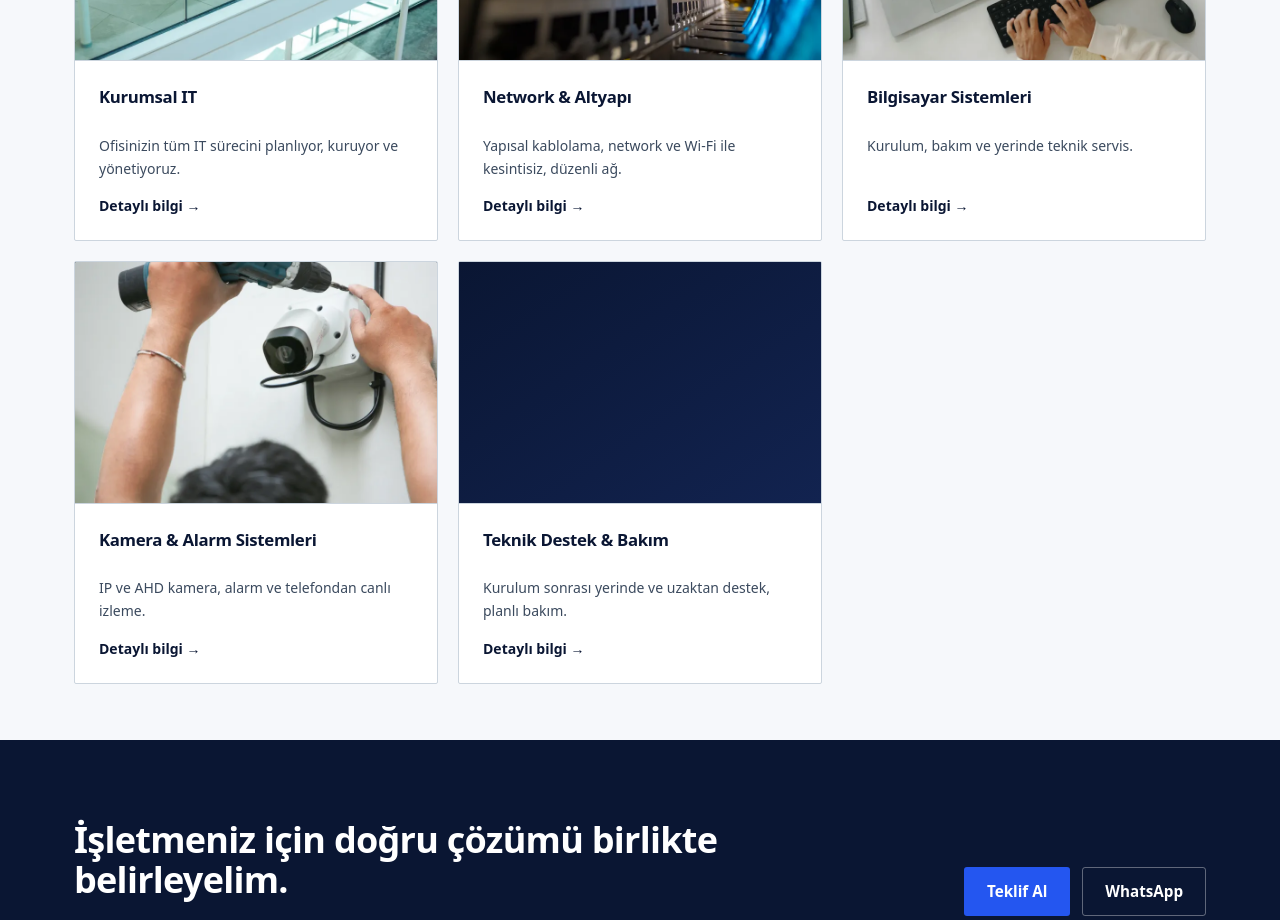
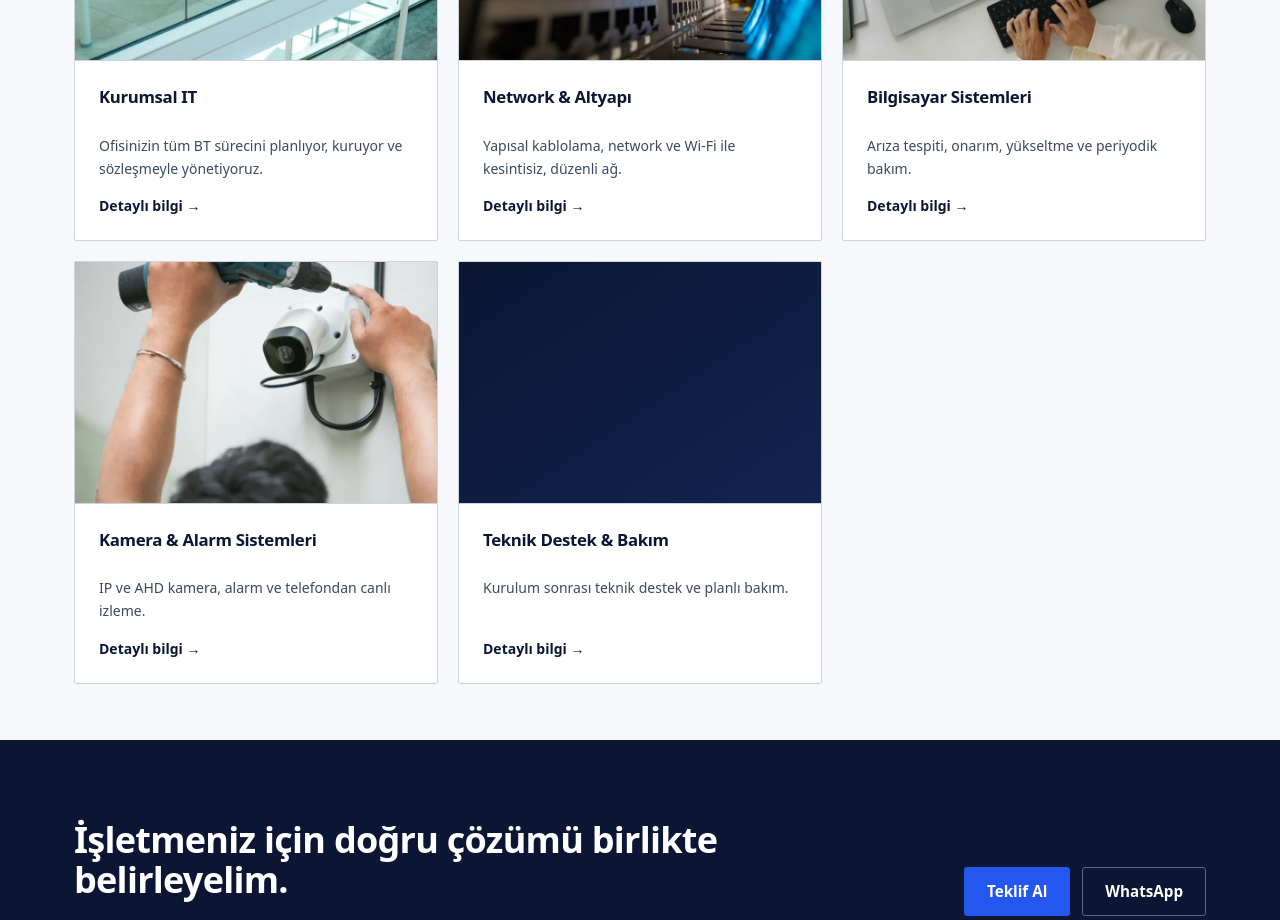
Before and after one commit to onatyasinozturk/nevatro, a Next.js app: page /hizmetler in a window 1280 px wide. Shown: the part 1940-2860 px from the top of the page. Built offline with nearby package versions, Linux system fonts and the light colour scheme.

Commit message:
Add files via upload

```diff
--- a/src/data/services.ts
+++ b/src/data/services.ts
@@ -33,7 +33,7 @@ export const branches: Record<Branch, { slug: string; name: string; title: strin
     name: "IT",
     title: "IT Çözümleri",
     claim: "Altyapınızı güvenli ve kesintisiz tutun.",
-    desc: "Kurumsal IT, network, bilgisayar sistemleri, kamera & alarm ve yerinde teknik destek.",
+    desc: "Kurumsal IT, network, bilgisayar sistemleri, kamera & alarm ve teknik destek.",
   },
 };
 
@@ -99,13 +99,60 @@ export const services: Service[] = [
   },
   {
     slug: "kurumsal-it", branch: "it", title: "Kurumsal IT",
-    short: "Ofisinizin tüm IT sürecini planlıyor, kuruyor ve yönetiyoruz.",
-    intro: "Bilgisayar, sunucu, yedekleme, e-posta ve kullanıcı yönetimi — işletmenizin IT tarafını tek muhatapla yürütüyoruz.",
-    bullets: ["IT envanteri ve ihtiyaç analizi", "Kullanıcı, e-posta ve lisans yönetimi", "Yedekleme ve veri güvenliği", "Sunucu / NAS kurulumu", "Aylık bakım ve raporlama"],
-    outcomes: ["Arızada işin durmaması", "Verinin güvende ve yedekli olması", "Sabit aylık bütçe, sürprizsiz IT"],
+    h1: "İşletmeler İçin Kurumsal BT Yönetimi ve Bakım Sözleşmesi",
+    metaTitle: "Kurumsal BT Desteği ve Ofis Bakım Sözleşmesi | İşletmelere Özel",
+    metaDescription: "Ofisler, klinikler, fabrikalar ve şirketler için kurumsal BT yönetimi. Sözleşmeli aylık bakım, envanter yönetimi, yedekleme ve öncelikli müdahale. Yalnızca kurumsal müşterilere hizmet verilir.",
+    short: "Ofisinizin tüm BT sürecini planlıyor, kuruyor ve sözleşmeyle yönetiyoruz.",
+    intro: "Şirketler, ofisler ve kurumlar için BT altyapısının planlanması, kurulumu ve sözleşmeli yönetimi. Bu hizmet yalnızca ticari işletmelere sunulur; bireysel kullanıcılara yönelik bir hizmet değildir.",
+    bullets: ["BT envanteri, lisans ve kullanıcı yönetimi", "Sözleşmeli aylık yönetim ve raporlama", "Yedekleme politikası ve veri güvenliği", "Sunucu, NAS ve ağ altyapısı yönetimi", "Yeni personel ve cihaz kurulum süreçleri", "Öncelikli kurumsal müdahale"],
+    outcomes: ["Operasyonun arızada durmaması", "Sabit aylık BT bütçesi", "Tek muhatap, sözleşmeli hizmet", "Denetlenebilir envanter ve raporlama", "Veri kaybı riskinin azalması", "Büyüdükçe ölçeklenen altyapı"],
     faq: [
-      { q: "Sözleşme zorunlu mu?", a: "Hayır; tek seferlik kurulum da yapıyoruz. Ancak kurumsal müşterilerin çoğu aylık bakım sözleşmesini tercih ediyor." },
+      { q: "Bu hizmeti bireysel kullanıcılar alabilir mi?", a: "Hayır. Kurumsal BT yönetimi yalnızca ticari işletmelere, kurumlara ve ofislere sunulur. Hizmet, vergi mükellefi işletmelerle sözleşme karşılığında yürütülür." },
+      { q: "En az kaç cihazdan itibaren anlamlı oluyor?", a: "Genellikle beş cihazın üzerindeki ofislerde sözleşmeli yönetim, tek tek müdahaleden hem daha ucuz hem daha düzenli oluyor. Daha küçük ekiplerde de çalışıyoruz; keşifte birlikte değerlendiriyoruz." },
+      { q: "Sözleşme nasıl işliyor?", a: "Önce BT envanteri çıkarılır: kaç cihaz, hangi yazılımlar, hangi lisanslar, yedekleme durumu ne. Buna göre aylık kapsam ve ücret belirlenir, yazılı sözleşme imzalanır. Kapsam dışı işler ayrıca fiyatlandırılır ve onayınız alınır." },
+      { q: "Ofisimizde BT sorumlusu var, yine de çalışabilir miyiz?", a: "Evet. Birçok işletmede iç ekip günlük işleri yürütüyor, biz altyapı, yedekleme ve kritik müdahale tarafında destek veriyoruz. Kapsamı birlikte belirliyoruz." },
+      { q: "Faturalı ve sözleşmeli mi çalışıyorsunuz?", a: "Evet. Tüm kurumsal işlerimiz faturalı ve yazılı sözleşmeyle yürütülür. Yapılan işlemler aylık rapor halinde tarafınıza iletilir." },
+      { q: "Hangi bölgelerde hizmet veriyorsunuz?", a: "Beylikdüzü ve Esenyurt başta olmak üzere İstanbul Avrupa Yakası genelindeki işletmelere hizmet veriyoruz. Uzaktan yönetim tarafında konum kısıtı bulunmuyor." },
     ],
+    body: `## Kurumsal BT'yi tek muhatapla yürütün
+
+Bir işletmede BT, arıza çıktığında akla gelen bir şey olmaktan çıkıp yönetilen bir süreç haline geldiğinde maliyeti düşer. Nevatro olarak ofisler, klinikler, üretim tesisleri ve şirket merkezleri için BT altyapısını sözleşmeli olarak yönetiyoruz.
+
+Bu hizmet kapsamında çalıştığımız taraf kurumsal operasyondur: kullanıcı ve lisans yönetimi, yedekleme politikası, ağ altyapısı, sunucu ve depolama, yeni personel kurulum süreçleri ve bunların raporlanması.
+
+## Neden sözleşmeli yönetim?
+
+**Bütçe öngörülebilir olur.** Her arızada ayrı pazarlık yerine aylık sabit tutar. Yıllık BT giderinizi baştan biliyorsunuz.
+
+**Arıza büyümeden yakalanır.** Disk sağlığı, yedek kontrolü, güncellemeler düzenli izlendiğinde çoğu problem sizin haberiniz olmadan kapanır.
+
+**Kurumsal hafıza oluşur.** Hangi cihaz kimde, hangi lisans ne zaman bitiyor, yedek nereye alınıyor — hepsi kayıt altında. Personel değişse bile bilgi şirkette kalır.
+
+**Tek muhatap.** Ağ ayrı firma, bilgisayarlar ayrı firma, kamera başka firma olduğunda arıza anında herkes diğerini işaret eder. Tek sözleşmede bu sorun ortadan kalkar.
+
+## Kapsam
+
+**Envanter ve lisans yönetimi.** Cihaz listesi, garanti ve lisans takibi, zimmet kayıtları.
+
+**Yedekleme ve veri güvenliği.** Kritik verinin belirlenmesi, otomatik yedekleme kurulumu, geri dönüş testleri ve düzenli kontrol.
+
+**Ağ ve sunucu altyapısı.** Yapısal kablolama, switch ve firewall yönetimi, kurumsal Wi-Fi, sunucu ve NAS kurulumu.
+
+**Kullanıcı süreçleri.** Yeni personel cihaz kurulumu, e-posta ve erişim tanımları, ayrılan personelde erişim kapatma.
+
+**Aylık raporlama.** Yapılan işlemler, açık konular ve öneriler yazılı olarak iletilir.
+
+## Nasıl başlıyoruz?
+
+Önce keşif yapılır ve BT envanteri çıkarılır. Mevcut durumun fotoğrafı çekildikten sonra kapsam, hizmet seviyesi ve aylık ücret belirlenir; yazılı sözleşmeyle başlanır.
+
+İlk ay genellikle düzenleme ayıdır: eksik yedekler kurulur, kablolama etiketlenir, envanter kayda geçer. Sonrasında sistem rutine oturur.
+
+## Kimlere hizmet veriyoruz?
+
+Ofisler, plazalar, klinik ve muayenehaneler, üretim tesisleri ve depolar, okul ve kurslar, çok şubeli işletmeler. Kurumsal BT yönetimi ticari işletmelere yönelik bir hizmettir.
+
+Beylikdüzü ve Esenyurt başta olmak üzere İstanbul genelindeki işletmelerle çalışıyoruz; uzaktan yönetim tarafında konum kısıtı bulunmuyor.`,
   },
   {
     slug: "network-altyapi", branch: "it", title: "Network & Altyapı",
@@ -119,17 +166,17 @@ export const services: Service[] = [
   },
   {
     slug: "bilgisayar-sistemleri", branch: "it", title: "Bilgisayar Sistemleri",
-    h1: "Bilgisayar Tamiri ve Yerinde Teknik Servis",
-    metaTitle: "Bilgisayar Tamiri Beylikdüzü, Esenyurt, Avcılar | Yerinde Servis",
-    metaDescription: "Beylikdüzü, Esenyurt ve Avcılar'da yerinde bilgisayar tamiri ve teknik servis. Arıza tespiti ücretsiz, aynı gün müdahale, faturalı ve garantili işçilik.",
-    short: "Kurulum, bakım ve yerinde teknik servis.",
-    intro: "Masaüstü ve dizüstü bilgisayarlarda arıza tespiti, onarım, format, donanım yükseltme ve periyodik bakım. Beylikdüzü, Esenyurt ve Avcılar'da yerinde servis; arıza tespiti ücretsiz.",
-    bullets: ["Ücretsiz arıza tespiti ve ön bilgilendirme", "Yerinde onarım — cihazı bırakmanıza gerek yok", "Donanım yükseltme (SSD, RAM) ile hızlandırma", "Format, işletim sistemi ve veri aktarımı", "Virüs ve fidye yazılımı temizliği", "Kurumsal cihazlar için periyodik bakım"],
-    outcomes: ["Yavaşlayan cihaz yenilemeden hızlanır", "Veriniz kaybolmadan geri gelir", "Aynı gün yerinde müdahale", "Faturalı, garantili işçilik", "Tek muhatap, tek numara", "İş kaybı en aza iner"],
+    h1: "Bilgisayar Tamiri ve Teknik Servis",
+    metaTitle: "Bilgisayar Tamiri Beylikdüzü – Esenyurt | Aynı Gün Teknik Servis",
+    metaDescription: "Beylikdüzü ve Esenyurt'ta bilgisayar tamiri ve teknik servis. Arıza tespiti ücretsiz, çoğu arızada aynı gün teslim, faturalı ve garantili işçilik.",
+    short: "Arıza tespiti, onarım, yükseltme ve periyodik bakım.",
+    intro: "Masaüstü ve dizüstü bilgisayarlarda arıza tespiti, onarım, format, donanım yükseltme ve periyodik bakım. Esenyurt'taki servisimizde ya da gerektiğinde yerinde. Arıza tespiti ücretsiz.",
+    bullets: ["Ücretsiz arıza tespiti ve ön bilgilendirme", "Serviste ya da gerektiğinde yerinde çözüm", "Donanım yükseltme (SSD, RAM) ile hızlandırma", "Format, işletim sistemi ve veri aktarımı", "Virüs ve fidye yazılımı temizliği", "Kurumsal cihazlar için periyodik bakım"],
+    outcomes: ["Yavaşlayan cihaz yenilemeden hızlanır", "Veriniz kaybolmadan geri gelir", "Çoğu arızada aynı gün teslim", "Faturalı, garantili işçilik", "Tek muhatap, tek numara", "İş kaybı en aza iner"],
     faq: [
-      { q: "Cihazı size getirmem mi gerekiyor?", a: "Hayır. Beylikdüzü, Esenyurt ve Avcılar'da yerinde servis veriyoruz; işlemlerin büyük kısmını sizin ofisinizde ya da evinizde tamamlıyoruz. Yalnızca laboratuvar gerektiren durumlarda (örneğin ileri seviye anakart onarımı) cihazı yanımıza alıyoruz ve bunu baştan söylüyoruz." },
-      { q: "Arıza tespiti ücretli mi?", a: "Hayır. Yerinde arıza tespiti ve fiyat bilgisi ücretsiz. Ne yapılacağını ve ne kadar tutacağını öğrendikten sonra işlemi onaylamama hakkınız var; onaylamazsanız hiçbir ücret çıkmaz." },
-      { q: "Ne kadar sürede gelebiliyorsunuz?", a: "Beylikdüzü, Esenyurt ve Avcılar öncelikli hizmet bölgemiz; mesai saatleri içinde gelen taleplerin çoğuna aynı gün dönüyoruz. Yazılım kaynaklı sorunlarda önce uzaktan bağlanıp deniyoruz, çözülürse beklemenize bile gerek kalmıyor." },
+      { q: "Cihazı getirmem mi gerekiyor?", a: "Servisimiz Esenyurt'ta, İnciler Çarşısı'nda; Beylikdüzü sınırında, Marmara Park yakınında. Cihazı getirebilirsiniz; çoğu arızada aynı gün teslim ediyoruz. Ofiste birden fazla cihaz varsa ya da taşımak zor geliyorsa yerinde de bakabiliyoruz — telefonda birlikte karar veriyoruz." },
+      { q: "Arıza tespiti ücretli mi?", a: "Hayır. Arıza tespiti ve fiyat bilgisi ücretsiz. Ne yapılacağını ve ne kadar tutacağını öğrendikten sonra işlemi onaylamama hakkınız var; onaylamazsanız hiçbir ücret çıkmaz." },
+      { q: "Ne kadar sürer?", a: "Format, SSD takma, temizlik gibi standart işler çoğunlukla aynı gün bitiyor. Parça gerektiren onarımlarda süreyi tespitte söylüyoruz. Yazılım kaynaklı sorunlarda önce uzaktan bağlanıp deniyoruz; çözülürse gelmenize gerek kalmıyor." },
       { q: "Verilerim kaybolur mu?", a: "Format ve işletim sistemi kurulumu öncesinde verilerinizi yedekliyoruz. Disk arızalıysa önce kurtarma denemesi yapıyor, şansı ve maliyeti size söyledikten sonra devam ediyoruz. Onayınız olmadan hiçbir veri silinmiyor." },
       { q: "Ne kadar tutar?", a: "İşleme göre değişir. Format ve kurulum, SSD takma, temizlik-bakım gibi standart işlerde fiyat keşifte netleşir ve yazılı verilir. Parça gerekiyorsa parça ve işçilik ayrı ayrı gösterilir; sürpriz kalem çıkarmıyoruz." },
       { q: "Bilgisayarı yenilesem mi, tamir mi ettirsem?", a: "Çoğu zaman gerek yok. 5-6 yaşındaki bir bilgisayarda SSD ve RAM yükseltmesi cihazı gözle görülür şekilde hızlandırıyor ve yeni cihaz almanın çok altında maliyetle çözüyor. Tespitte hangisinin mantıklı olduğunu rakamla söylüyoruz — yenilemek gerekiyorsa da onu söylüyoruz." },
@@ -156,9 +203,9 @@ Biz önce ölçüyoruz. Disk sağlığı, bellek testi, ısı değerleri ve aç
 
 ## Nasıl çalışıyoruz?
 
-Telefonla ya da WhatsApp'tan durumu anlatıyorsunuz. Yazılım kaynaklı görünen sorunlarda önce uzaktan bağlanmayı deniyoruz — çözülürse yerinde servise gerek kalmıyor.
+Telefonla ya da WhatsApp'tan durumu anlatıyorsunuz. Yazılım kaynaklı görünen sorunlarda önce uzaktan bağlanmayı deniyoruz — çözülürse gelmenize gerek kalmıyor.
 
-Yerinde müdahale gerekiyorsa gün ve saat belirliyoruz. Tespitten sonra ne yapılacağını ve ne tutacağını söylüyoruz; onaylarsanız işleme geçiyoruz. Parça gerekiyorsa parça ve işçilik ayrı gösteriliyor.
+Cihazı servise getiriyorsunuz ya da gerekiyorsa gün ve saat belirleyip biz geliyoruz. Tespitten sonra ne yapılacağını ve ne tutacağını söylüyoruz; onaylarsanız işleme geçiyoruz. Parça gerekiyorsa parça ve işçilik ayrı gösteriliyor.
 
 İş bittiğinde cihazı çalışır halde teslim ediyor, yapılan işlemleri yazılı olarak bırakıyoruz. Sonrasında bir sorun olursa aranacak numara belli.
 
@@ -168,9 +215,9 @@ Beş cihazın üstüne çıkan ofislerde tek tek arıza gidermek yerine bakım s
 
 Bu yapı özellikle muhasebe, teklif ve müşteri verisinin tek bir bilgisayarda durduğu işletmeler için önemli. O cihaz bozulduğunda iş günlerce durabilir; düzenli kontrol ve yedekleme bunu baştan engelliyor.
 
-## Hizmet bölgemiz
+## Adres ve hizmet bölgesi
 
-Beylikdüzü, Esenyurt ve Avcılar öncelikli bölgemiz — buralara aynı gün dönüyoruz. Büyükçekmece, Başakşehir, Küçükçekmece ve çevresine de yerinde servis veriyoruz, keşfi genellikle 1-2 iş günü içinde planlıyoruz.`,
+Servisimiz Esenyurt'ta, İnciler Çarşısı'nda; Beylikdüzü sınırında, Marmara Park yakınında. Beylikdüzü ve Esenyurt'tan gelen taleplere aynı gün dönüyoruz. Avcılar, Büyükçekmece, Başakşehir ve Küçükçekmece'ye de hizmet veriyoruz; ofis ve işyerlerinde gerekirse yerinde bakım yapıyoruz.`,
   },
   {
     slug: "kamera-alarm", branch: "it", title: "Kamera & Alarm Sistemleri",
@@ -184,9 +231,9 @@ Beylikdüzü, Esenyurt ve Avcılar öncelikli bölgemiz — buralara aynı gün
   },
   {
     slug: "teknik-destek", branch: "it", title: "Teknik Destek & Bakım",
-    short: "Kurulum sonrası yerinde ve uzaktan destek, planlı bakım.",
-    intro: "Kurduğumuz her sistem için yerinde ve uzaktan teknik destek. Bakım sözleşmesiyle arızayı büyümeden yakalıyoruz.",
-    bullets: ["Uzaktan bağlantıyla hızlı müdahale", "Yerinde servis", "Planlı periyodik kontrol", "Öncelikli arıza yanıtı", "Aylık durum raporu"],
+    short: "Kurulum sonrası teknik destek ve planlı bakım.",
+    intro: "Kurduğumuz her sistem için uzaktan ve gerektiğinde yerinde teknik destek. Bakım sözleşmesiyle arızayı büyümeden yakalıyoruz.",
+    bullets: ["Uzaktan bağlantıyla hızlı müdahale", "Gerektiğinde yerinde müdahale", "Planlı periyodik kontrol", "Öncelikli arıza yanıtı", "Aylık durum raporu"],
     outcomes: ["Tek numara, tek muhatap", "Sabit aylık maliyet", "Daha az kesinti"],
     faq: [],
   },
```
